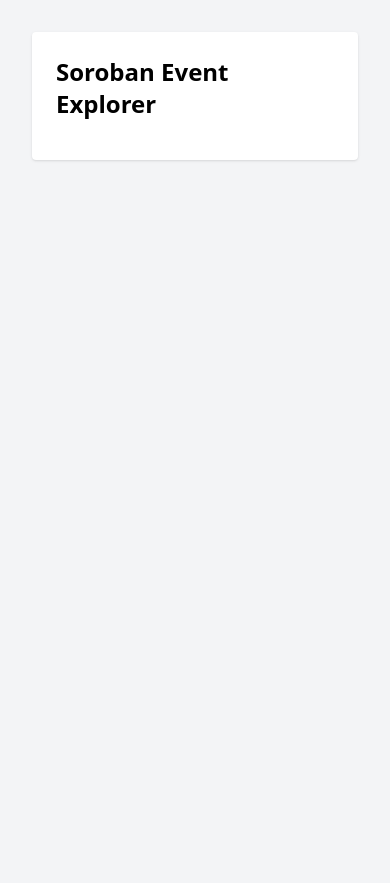
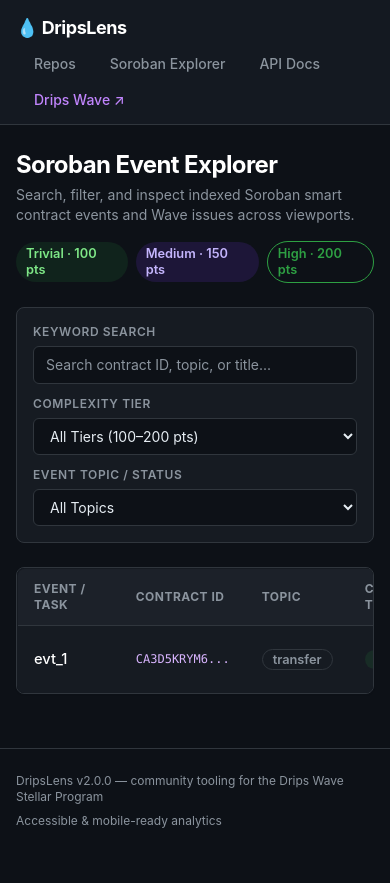
Before and after one commit to HassanKorey/DripsLens, a FastAPI app: page / in a window 390 px wide. Before the commit the page ends 161 px from the top, so only its background shows below. Run offline with FastAPI, Linux system fonts and the light colour scheme; some libraries are stand-ins or nearby versions.

Commit message:
style(frontend): polish minimal search UI responsive layout and table filters (#33)

```diff
--- a/app/static/js/explorer.js
+++ b/app/static/js/explorer.js
@@ -1 +1,72 @@
+/**
+ * DripsLens Explorer UI Controls
+ * Provides debounced keyword search and live dropdown table filtering without layout jitter.
+ */
+function debounce(fn, delayMs) {
+  let timerId = null;
+  return function (...args) {
+    if (timerId) {
+      clearTimeout(timerId);
+    }
+    timerId = setTimeout(() => {
+      fn.apply(this, args);
+    }, delayMs);
+  };
+}
+
+function applyExplorerFilters() {
+  const searchInput = document.getElementById("search-input");
+  const complexitySelect = document.getElementById("complexity-filter");
+  const topicSelect = document.getElementById("topic-filter");
+  const emptyState = document.getElementById("empty-filter-state");
+  const rows = document.querySelectorAll(".explorer-row");
+
+  const query = (searchInput ? searchInput.value : "").trim().toLowerCase();
+  const complexity = complexitySelect ? complexitySelect.value.toLowerCase() : "all";
+  const topic = topicSelect ? topicSelect.value.toLowerCase() : "all";
+
+  let visibleCount = 0;
+  rows.forEach((row) => {
+    const rowText = (row.textContent || "").toLowerCase();
+    const rowComplexity = (row.getAttribute("data-complexity") || "").toLowerCase();
+    const rowTopic = (row.getAttribute("data-topic") || "").toLowerCase();
+
+    const matchesQuery = !query || rowText.includes(query);
+    const matchesComplexity = complexity === "all" || rowComplexity === complexity;
+    const matchesTopic = topic === "all" || rowTopic === topic;
+
+    if (matchesQuery && matchesComplexity && matchesTopic) {
+      row.classList.remove("hidden");
+      visibleCount += 1;
+    } else {
+      row.classList.add("hidden");
+    }
+  });
+
+  if (emptyState) {
+    if (visibleCount === 0 && rows.length > 0) {
+      emptyState.classList.remove("hidden");
+    } else {
+      emptyState.classList.add("hidden");
+    }
+  }
+}
+
+document.addEventListener("DOMContentLoaded", () => {
+  const searchInput = document.getElementById("search-input");
+  const complexitySelect = document.getElementById("complexity-filter");
+  const topicSelect = document.getElementById("topic-filter");
+
+  const debouncedFilter = debounce(applyExplorerFilters, 200);
+  if (searchInput) {
+    searchInput.addEventListener("input", debouncedFilter);
+  }
+  if (complexitySelect) {
+    complexitySelect.addEventListener("change", applyExplorerFilters);
+  }
+  if (topicSelect) {
+    topicSelect.addEventListener("change", applyExplorerFilters);
+  }
+});
+
 console.log("Explorer loaded");
--- a/app/templates/base.html
+++ b/app/templates/base.html
@@ -1,25 +1,28 @@
 <!DOCTYPE html>
-<html lang="en">
+<html lang="en" class="dark">
 <head>
   <meta charset="utf-8">
   <meta name="viewport" content="width=device-width, initial-scale=1">
   <title>{% block title %}DripsLens{% endblock %} — Drips Wave Explorer</title>
+  <script src="https://cdn.tailwindcss.com"></script>
   <link rel="stylesheet" href="/static/style.css">
 </head>
-<body>
-  <header>
-    <a class="brand" href="/">💧 DripsLens</a>
-    <nav>
-      <a href="/">Repos</a>
-      <a href="/docs">API Docs</a>
-      <a href="https://drips.network/wave/stellar/repos">Drips Wave ↗</a>
+<body class="min-h-screen bg-[#0d1117] text-[#e6edf3] antialiased flex flex-col">
+  <header class="sticky top-0 z-20 flex flex-wrap items-center justify-between gap-3 px-4 sm:px-6 py-3.5 border-b border-[#30363d] bg-[#161b22]/95 backdrop-blur">
+    <a class="brand font-bold text-lg tracking-tight text-white hover:text-purple-300 transition-colors" href="/">💧 DripsLens</a>
+    <nav class="flex flex-wrap items-center gap-4 text-sm font-medium" aria-label="Main navigation">
+      <a class="text-[#8b949e] hover:text-white transition-colors" href="/">Repos</a>
+      <a class="text-[#8b949e] hover:text-white transition-colors" href="/soroban/explorer">Soroban Explorer</a>
+      <a class="text-[#8b949e] hover:text-white transition-colors" href="/docs">API Docs</a>
+      <a class="text-purple-400 hover:text-purple-300 transition-colors" href="https://drips.network/wave/stellar/repos" target="_blank" rel="noopener noreferrer">Drips Wave ↗</a>
     </nav>
   </header>
-  <main>
+  <main class="flex-1 w-full max-w-6xl mx-auto px-4 sm:px-6 py-6 overflow-x-hidden">
     {% block content %}{% endblock %}
   </main>
-  <footer>
-    <span>DripsLens v{{ version }} — community tooling for the Drips Wave Stellar Program</span>
+  <footer class="w-full max-w-6xl mx-auto px-4 sm:px-6 py-6 border-t border-[#30363d] text-[#8b949e] text-xs flex flex-wrap justify-between gap-2">
+    <span>DripsLens v{{ version | default('2.0.0') }} — community tooling for the Drips Wave Stellar Program</span>
+    <span>Accessible &amp; mobile-ready analytics</span>
   </footer>
 </body>
 </html>
--- a/app/templates/soroban_explorer.html
+++ b/app/templates/soroban_explorer.html
@@ -1,15 +1,88 @@
-<!DOCTYPE html>
-<html lang="en">
-<head>
-    <meta charset="UTF-8">
-    <title>Soroban Event Explorer</title>
-    <script src="https://cdn.tailwindcss.com"></script>
-</head>
-<body class="bg-gray-100 p-8">
-    <div class="max-w-4xl mx-auto bg-white p-6 rounded shadow">
-        <h1 class="text-2xl font-bold mb-4">Soroban Event Explorer</h1>
-        <div id="events-container" class="space-y-4"></div>
+{% extends "base.html" %}
+
+{% block title %}Soroban Event Explorer{% endblock %}
+
+{% block content %}
+<div class="space-y-6">
+  <div class="flex flex-col sm:flex-row sm:items-center sm:justify-between gap-4">
+    <div>
+      <h1 class="text-2xl sm:text-3xl font-bold text-white tracking-tight">Soroban Event Explorer</h1>
+      <p class="text-sm text-[#8b949e] mt-1">Search, filter, and inspect indexed Soroban smart contract events and Wave issues across viewports.</p>
     </div>
-    <script src="/static/js/explorer.js"></script>
-</body>
-</html>
+    <div class="flex items-center gap-2 text-xs">
+      <span class="badge points px-2.5 py-1 rounded-full font-semibold">Trivial · 100 pts</span>
+      <span class="badge health px-2.5 py-1 rounded-full font-semibold">Medium · 150 pts</span>
+      <span class="badge ok px-2.5 py-1 rounded-full font-semibold">High · 200 pts</span>
+    </div>
+  </div>
+
+  <!-- Responsive Filter Controls -->
+  <section aria-label="Search and table filter controls" class="bg-[#161b22] border border-[#30363d] rounded-lg p-4">
+    <div class="grid grid-cols-1 sm:grid-cols-3 gap-3">
+      <div>
+        <label for="search-input" class="block text-xs font-semibold uppercase tracking-wider text-[#8b949e] mb-1.5">Keyword Search</label>
+        <input
+          id="search-input"
+          type="search"
+          placeholder="Search contract ID, topic, or title..."
+          class="w-full rounded-md bg-[#0d1117] border border-[#30363d] px-3 py-2 text-sm text-[#e6edf3] placeholder-[#8b949e] focus:outline-none focus:ring-2 focus:ring-purple-500"
+        >
+      </div>
+      <div>
+        <label for="complexity-filter" class="block text-xs font-semibold uppercase tracking-wider text-[#8b949e] mb-1.5">Complexity Tier</label>
+        <select
+          id="complexity-filter"
+          class="w-full rounded-md bg-[#0d1117] border border-[#30363d] px-3 py-2 text-sm text-[#e6edf3] focus:outline-none focus:ring-2 focus:ring-purple-500"
+        >
+          <option value="all">All Tiers (100–200 pts)</option>
+          <option value="trivial">Trivial (100 pts)</option>
+          <option value="medium">Medium (150 pts)</option>
+          <option value="high">High (200 pts)</option>
+        </select>
+      </div>
+      <div>
+        <label for="topic-filter" class="block text-xs font-semibold uppercase tracking-wider text-[#8b949e] mb-1.5">Event Topic / Status</label>
+        <select
+          id="topic-filter"
+          class="w-full rounded-md bg-[#0d1117] border border-[#30363d] px-3 py-2 text-sm text-[#e6edf3] focus:outline-none focus:ring-2 focus:ring-purple-500"
+        >
+          <option value="all">All Topics</option>
+          <option value="transfer">transfer</option>
+          <option value="mint">mint</option>
+          <option value="invoke">invoke</option>
+        </select>
+      </div>
+    </div>
+  </section>
+
+  <!-- Responsive Scrollable Table -->
+  <div class="w-full overflow-x-auto rounded-lg border border-[#30363d] bg-[#161b22] shadow-sm">
+    <table id="explorer-table" class="w-full min-w-[640px] text-left border-collapse">
+      <thead>
+        <tr class="border-b border-[#30363d] bg-[#1c2129] text-[#8b949e] text-xs uppercase tracking-wider">
+          <th class="py-3 px-4">Event / Task</th>
+          <th class="py-3 px-4">Contract ID</th>
+          <th class="py-3 px-4">Topic</th>
+          <th class="py-3 px-4">Complexity Tier</th>
+          <th class="py-3 px-4">Points</th>
+          <th class="py-3 px-4">Ledger</th>
+        </tr>
+      </thead>
+      <tbody id="events-container" class="divide-y divide-[#30363d] text-sm">
+        <tr class="explorer-row hover:bg-[#1c2129]/60 transition-colors" data-complexity="trivial" data-topic="transfer">
+          <td class="py-3 px-4 font-medium text-white">evt_1</td>
+          <td class="py-3 px-4 font-mono text-xs text-purple-300">CA3D5KRYM6...</td>
+          <td class="py-3 px-4"><span class="badge muted">transfer</span></td>
+          <td class="py-3 px-4"><span class="badge points">Trivial</span></td>
+          <td class="py-3 px-4"><span class="badge points">100 pts</span></td>
+          <td class="py-3 px-4 font-mono text-xs text-[#8b949e]">12345</td>
+        </tr>
+      </tbody>
+    </table>
+    <div id="empty-filter-state" class="hidden p-6 text-center text-sm text-[#8b949e]">
+      No matching events or issues found for the current filter selection.
+    </div>
+  </div>
+</div>
+<script src="/static/js/explorer.js"></script>
+{% endblock %}
```
Also changed, not shown: tests/test_soroban_endpoints.py (+4 -0 lines).
